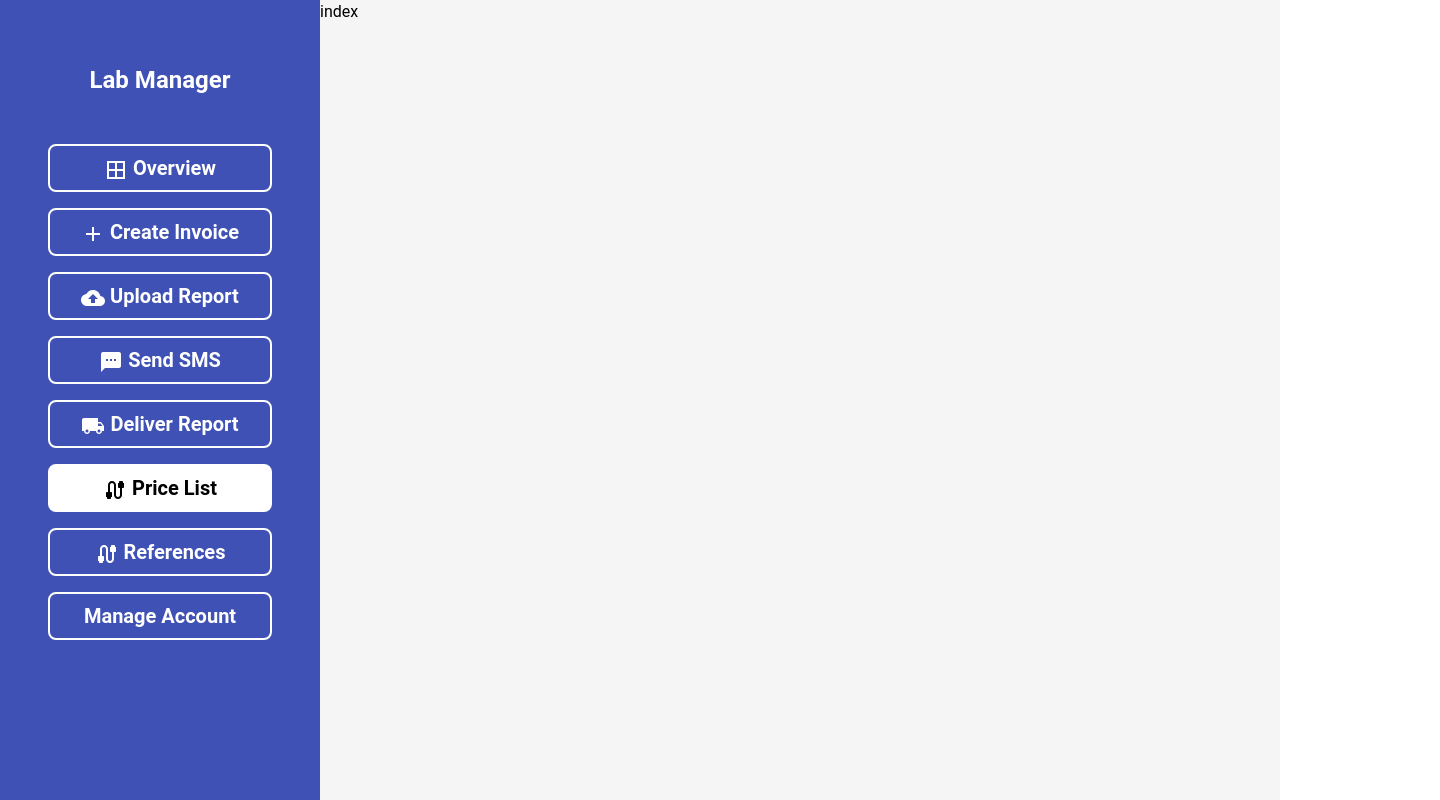
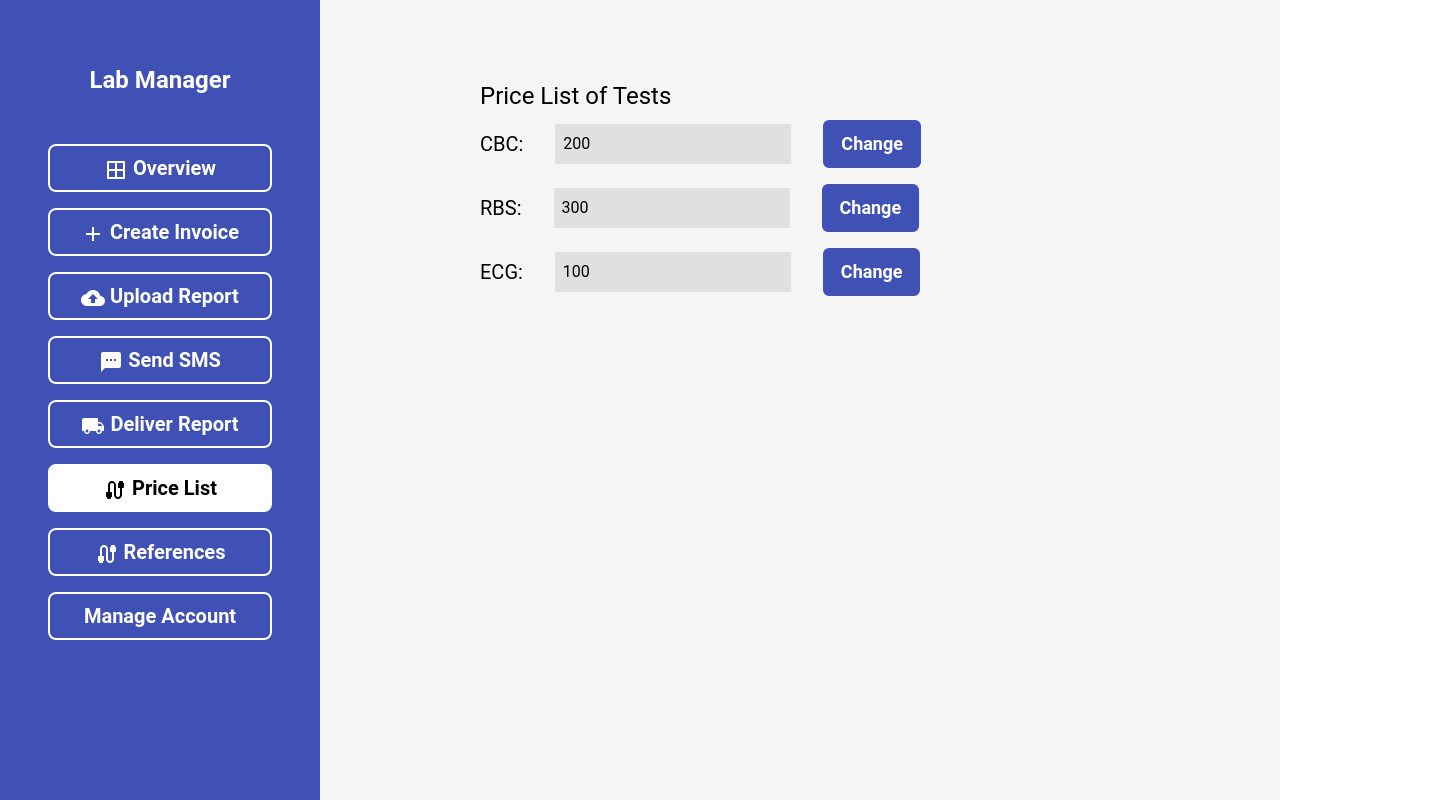
Before and after one commit to samiulfahad/pathology-management-system, a React (Vite) app: page /price-list in a window 1280 px wide. Shown: the whole page, 1440 px wide, since content can reach past the window. Built offline with nearby package versions, Linux system fonts and the light colour scheme.

Commit message:
Modify pricelist locally

```diff
--- /dev/null
+++ b/src/pages/price-list/Test.jsx
@@ -0,0 +1,48 @@
+import React, { useState } from "react"
+
+const Test = ({ testName, price, onPriceChange }) => {
+  const [disabled, setDisabled] = useState(true)
+  const [action, setAction] = useState("Change")
+  const [initialPrice, setInitialPrice] = useState (price)
+
+  const handleDisabality = () => {
+    setDisabled((prevDisabled) => !prevDisabled) // Toggle the disabled state
+    setAction((prevAction) => (prevAction === "Change" ? "Save" : "Change")) // Toggle the action text
+  }
+
+  const handleCancel = () => {
+    setDisabled(true)
+    setAction("Change")
+    onPriceChange(testName, initialPrice)
+  }
+
+  const handleChange = (e) => {
+    const newPrice = parseFloat(e.target.value)
+    onPriceChange(testName, newPrice)
+  }
+
+  return (
+    <div className="min-w-full ml-40">
+      <div className="flex justify-start items-center py-2 space-x-8">
+        <p className="text-xl">{testName}: </p>
+        <input
+          value={price}
+          onChange={handleChange}
+          type="number"
+          disabled={disabled}
+          className={`px-2 py-2 ${!disabled ? "border-2 border-indigo-500" : "bg-gray-300"}`}
+        />
+        <button className="btn" onClick={handleDisabality}>
+          {action}
+        </button>
+        {!disabled && (
+          <button onClick={handleCancel} className="btn !bg-red-500 !border-red-500 hover:text-white">
+            Cancel
+          </button>
+        )}
+      </div>
+    </div>
+  )
+}
+
+export default Test
--- a/src/pages/price-list/index.jsx
+++ b/src/pages/price-list/index.jsx
@@ -1,8 +1,32 @@
-import React from 'react'
+import React, { useState } from "react"
+import Test from "./Test"
 
 const index = () => {
+  const [testList, setTestList] = useState([
+    { testName: "CBC", price: 200 },
+    { testName: "RBS", price: 300 },
+    { testName: "ECG", price: 100 },
+  ])
+
+  const handlePriceChange = (testName, newPrice) => {
+    const updatedTestList = testList.map((item) => {
+      if (item.testName === testName) {
+        item.price = newPrice
+      }
+      return item
+    })
+    setTestList(updatedTestList) // Correct usage of setTestList
+  }
+
   return (
-    <div>index</div>
+    <section>
+      <div className="w-full">
+        <p className="text-left ml-40 text-2xl mt-20">Price List of Tests</p>
+        {testList.map((item) => (
+          <Test key={item.testName} testName={item.testName} price={item.price} onPriceChange={handlePriceChange} />
+        ))}
+      </div>
+    </section>
   )
 }
 
```
Also changed, not shown: 1 other file (tests, documents, lock files or other folders).
